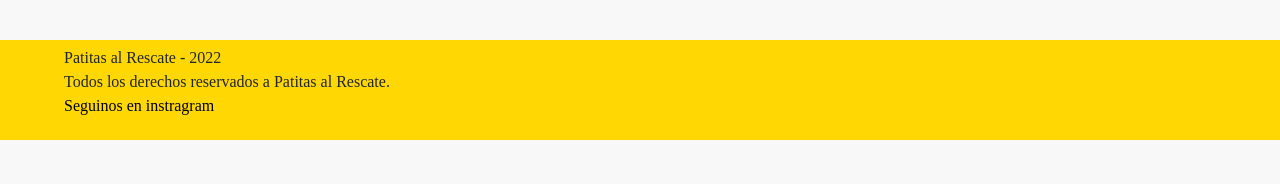
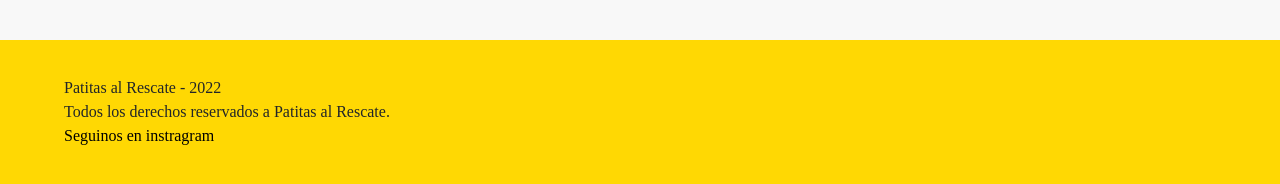
Before and after one commit to yaninasalvay/SASS, a website: page pages/formaparte.html in a window 1280 px wide. Shown: the part 610-794 px from the top of the page. Drawn offline with nearby package versions, Linux system fonts and the light colour scheme; files whose address does not match are found by name.

Commit message:
footer ayudar

```diff
--- a/SCSS/secciones/_footer.scss
+++ b/SCSS/secciones/_footer.scss
@@ -51,10 +51,10 @@
 
   .footerAyudar {
     grid-area: footer;
-    background-color: $amarillo;
+    background-color: #ffd803;
     position: relative;
     display: flex;
     align-items: center;
     justify-content: flex-start;
-    padding: 2rem;
-  }
+    padding: 5rem 0rem 5rem 2rem;
+}
```
Also changed, not shown: CSS/style.css.
